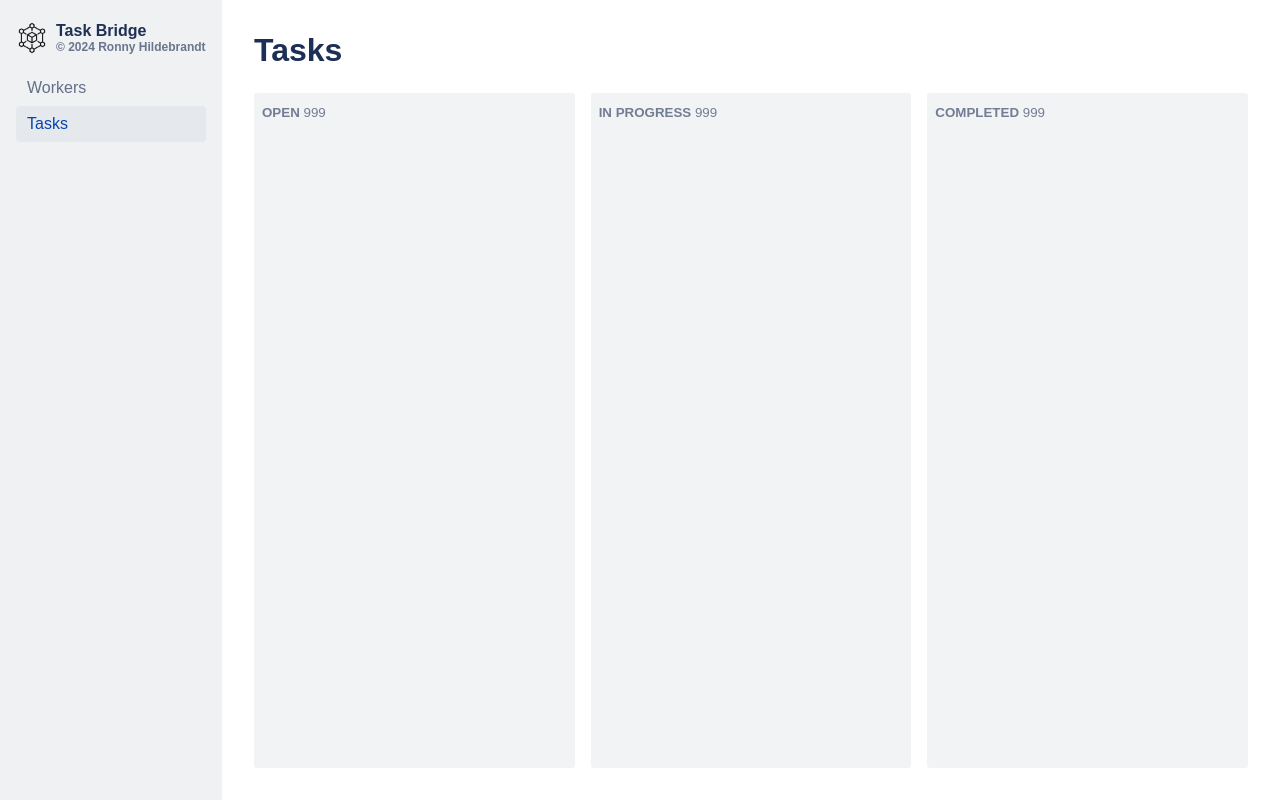
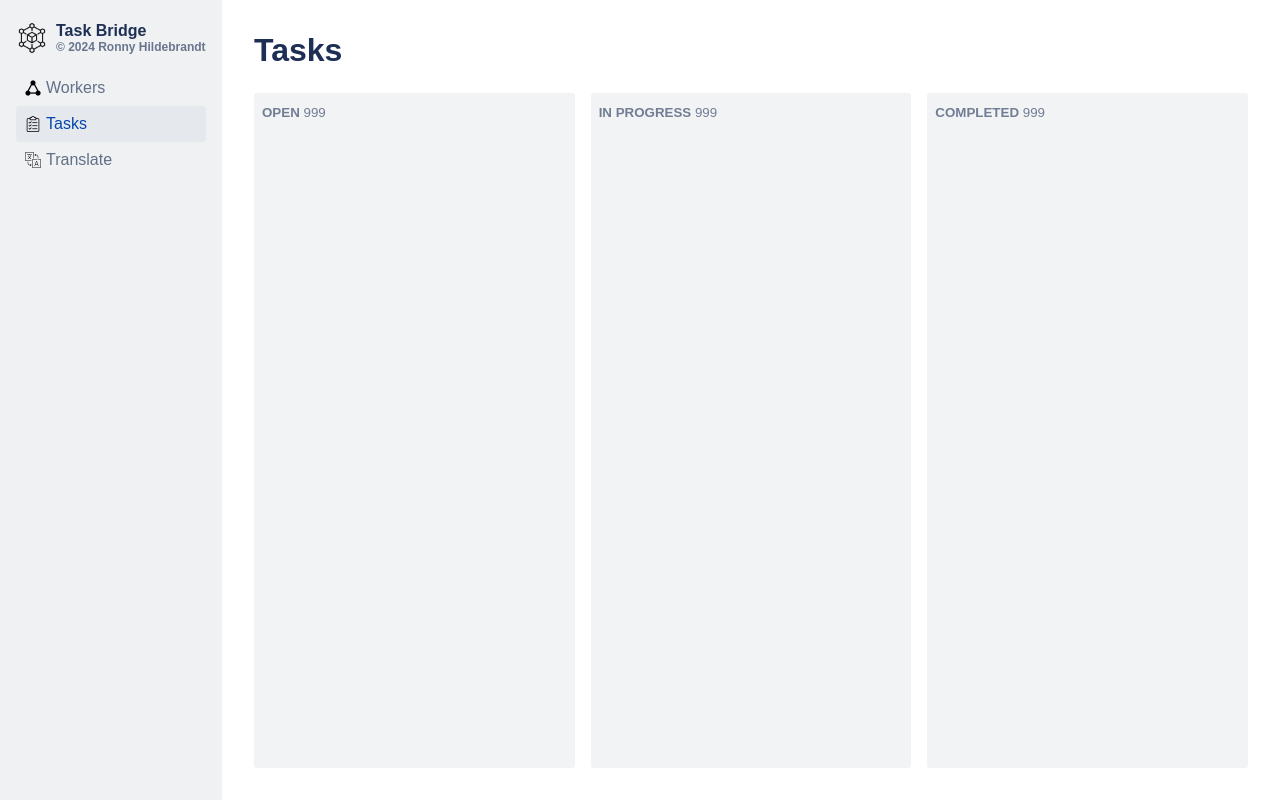
Before and after one commit to hilderonny/taskbridge, a website: page public/index.html in a window 1280 px wide. Drawn offline with Linux system fonts and the light colour scheme; no server answers.

Commit message:
Added navigation icons and translate link

```diff
--- a/public/index.html
+++ b/public/index.html
@@ -18,9 +18,12 @@
             .navigation .header .title { font-weight: bold; margin-top: 6px; }
             .navigation .header .subtitle { font-weight: bold; font-size: 9pt; color: #69768e; margin-bottom: 6px; }
             .navigation .links input { display: none; }
-            .navigation .links label { color: #627088; display: block; padding: 9px 11px; text-decoration: none; border-radius: 4px; user-select: none; }
+            .navigation .links label { color: #627088; display: block; padding: 9px 11px 9px 30px; text-decoration: none; border-radius: 4px; user-select: none; background: no-repeat 9px center; background-size: 16px; }
             .navigation .links label:hover { background-color: #e5e8ec; cursor: pointer; }
             .navigation .links input:checked+label { color: #0445ae; background-color: #e5e8ec; }
+            #link-workers+label { background-image: url(/images/network.png) }
+            #link-tasks+label { background-image: url(/images/clipboard.png) }
+            #link-translate+label { background-image: url(/images/translation.png) }
 
         </style>
     </head>
@@ -36,6 +39,7 @@
             <div class="links">
                 <input type="radio" id="link-workers" name="link" onclick="self.frames['content'].location.href='workers.html'"><label for="link-workers">Workers</label>
                 <input type="radio" id="link-tasks" name="link" checked onclick="self.frames['content'].location.href='tasks.html'"><label for="link-tasks">Tasks</label>
+                <input type="radio" id="link-translate" name="link" onclick="self.frames['content'].location.href='translate.html'"><label for="link-translate">Translate</label>
             </div>
 
         </div>
```
Also changed, not shown: README.md, public/images/clipboard.png (added), public/images/network.png (added), public/images/translation.png (added).
